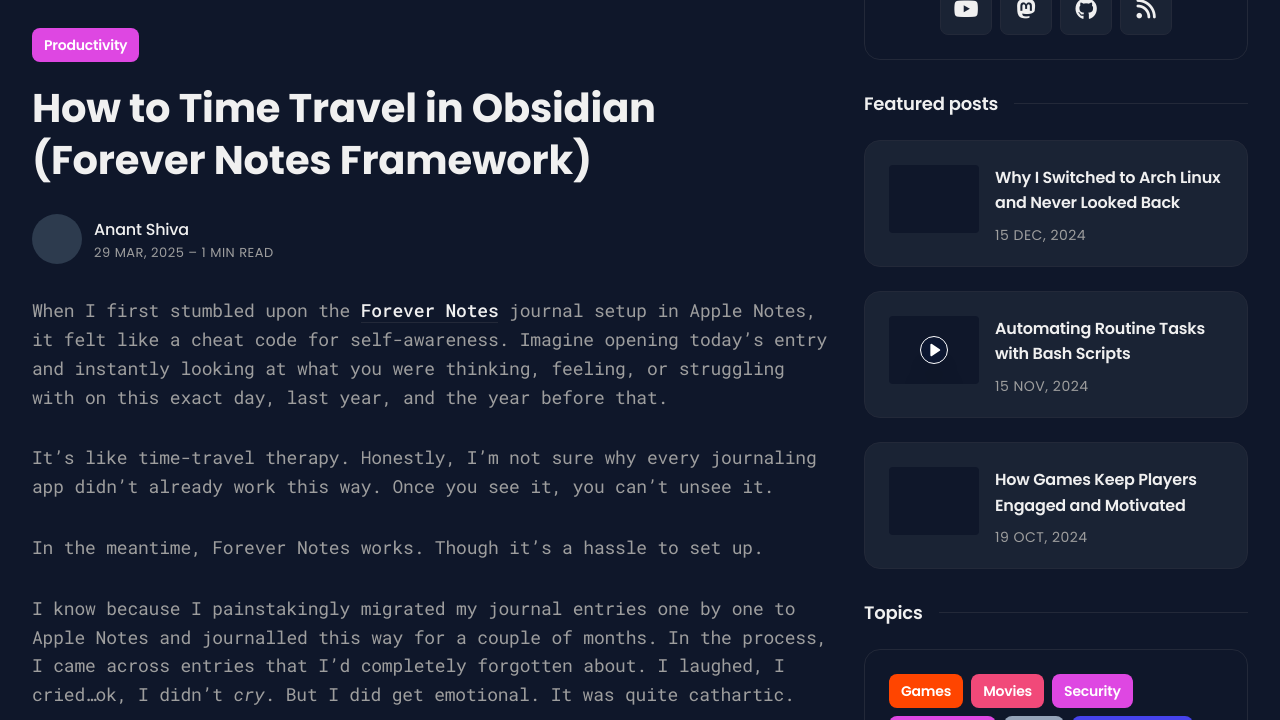
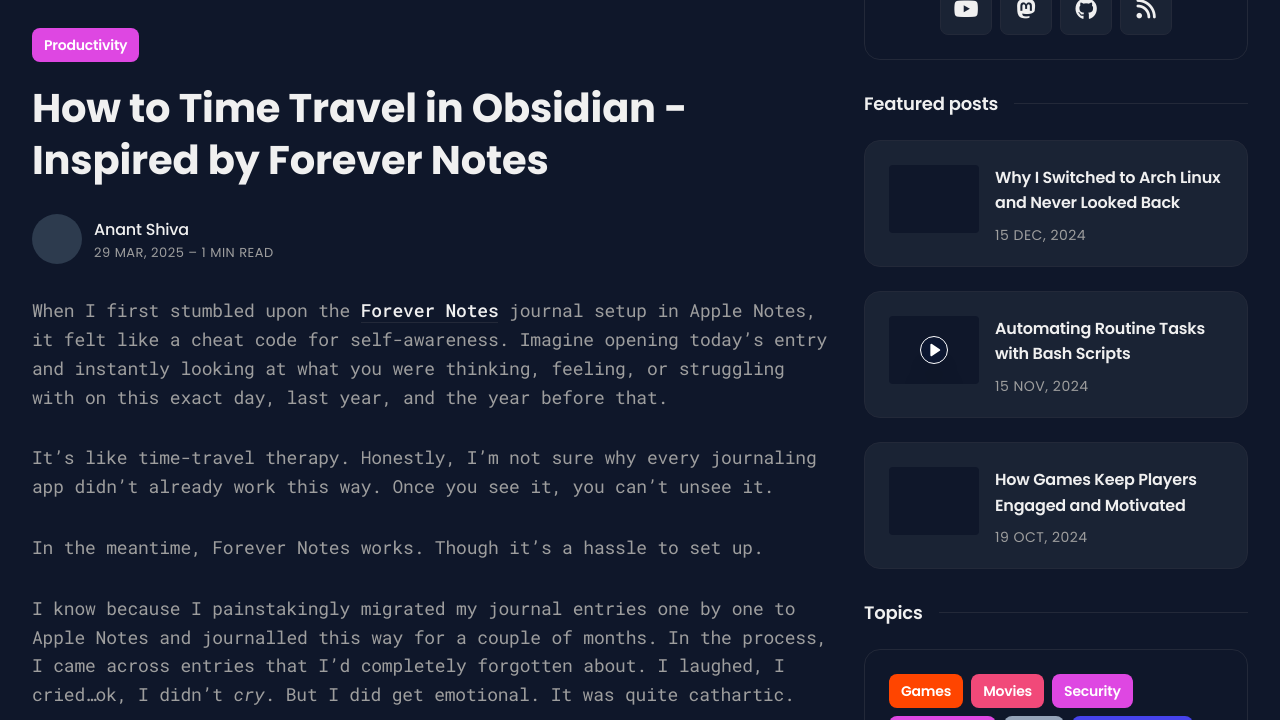
Before and after one commit to smartyshaman/anantshiva.github.io, a Jekyll site: the page built from _posts/2027-03-29-obsidian-forever-notes.md, in a window 1280 px wide and 900 px high, scrolled down 411 px, cut to the strip 180-900 px from the top of the window. Built offline with Jekyll 4.4.1, drawn with Linux system fonts in a browser that asks for light colours; some of the changed text lies outside the part shown.

Commit message:
vault backup: 2025-03-29 17:25:12

```diff
--- a/_posts/2027-03-29-obsidian-forever-notes.md
+++ b/_posts/2027-03-29-obsidian-forever-notes.md
@@ -1,6 +1,6 @@
 ---
 layout: post
-title: How to Time Travel in Obsidian (Forever Notes Framework)
+title: How to Time Travel in Obsidian - Inspired by Forever Notes
 date: 2025-03-29
 tags:
   - Productivity
```
